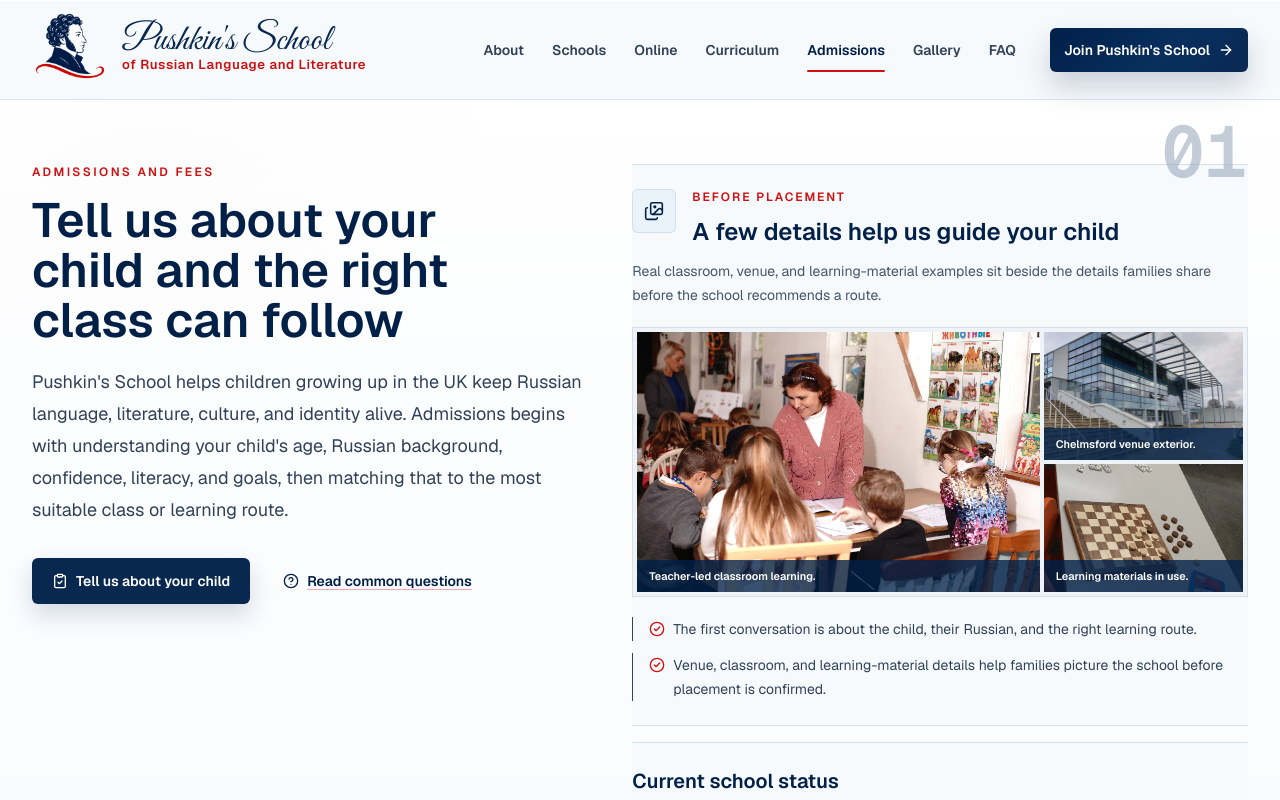
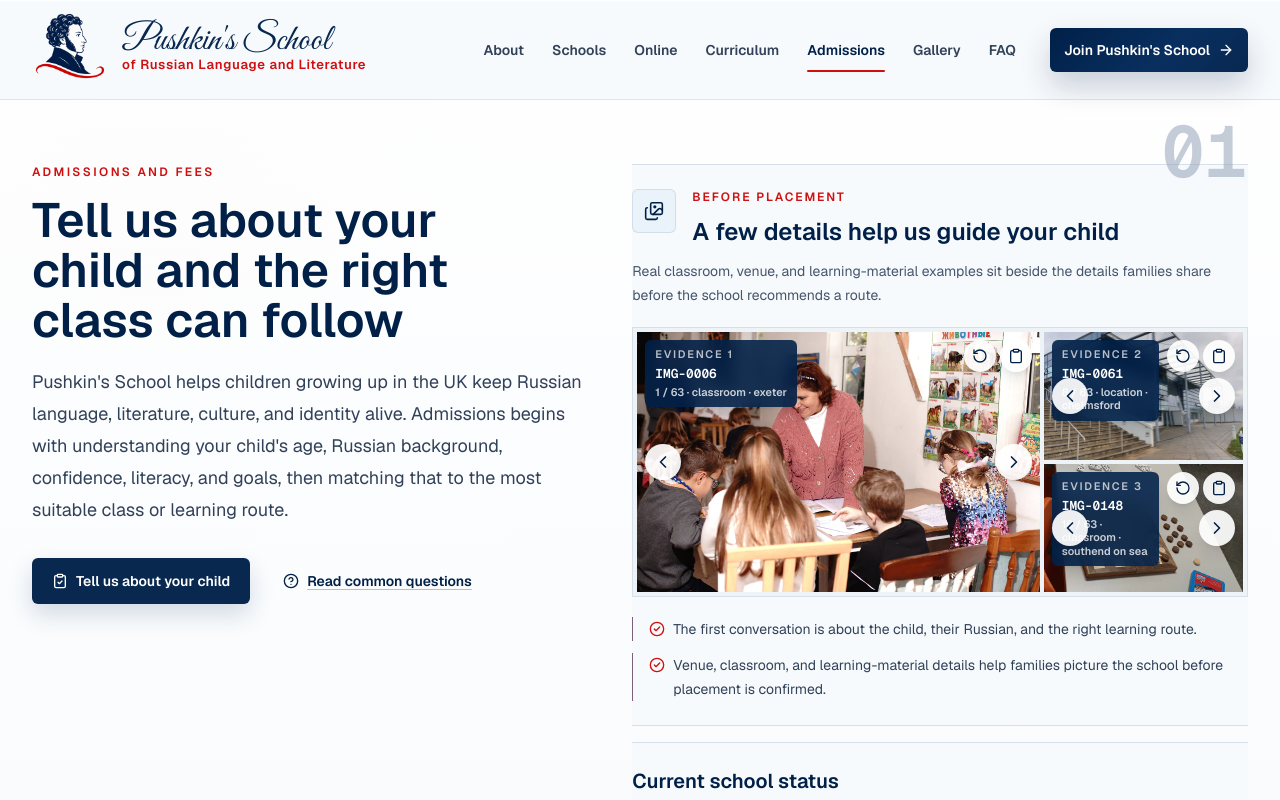
Before and after one commit to AntonV0/pushkins-russian-school, a Next.js app: page /admissions in a window 1280 px wide. Shown: the top 800 px of the page. Built offline with nearby package versions, Linux system fonts and the light colour scheme.

Commit message:
feat(dev): add image chooser to public media panels

```diff
--- /dev/null
+++ b/src/components/site/hero-image-dev-chooser.tsx
@@ -0,0 +1,156 @@
+"use client";
+
+import Image from "next/image";
+import { ChevronLeft, ChevronRight, Clipboard, RotateCcw } from "lucide-react";
+import { useEffect, useMemo, useState } from "react";
+import type { MediaAsset } from "@/features/gallery/data/media-assets";
+
+type HeroImageDevChooserProps = {
+  assets: MediaAsset[];
+  initialAssetId: string;
+  pageId: string;
+  slotId: string;
+  slotLabel: string;
+  sizes: string;
+  className?: string;
+  priority?: boolean;
+};
+
+function formatLabel(value?: string) {
+  return value ? value.replaceAll("-", " ") : "unlabelled";
+}
+
+export function HeroImageDevChooser({
+  assets,
+  initialAssetId,
+  pageId,
+  slotId,
+  slotLabel,
+  sizes,
+  className = "",
+  priority = false,
+}: HeroImageDevChooserProps) {
+  const storageKey = `pushkins-dev-image-${pageId}-${slotId}`;
+  const initialIndex = useMemo(() => {
+    const foundIndex = assets.findIndex((asset) => asset.id === initialAssetId);
+    return foundIndex >= 0 ? foundIndex : 0;
+  }, [assets, initialAssetId]);
+  const [index, setIndex] = useState(() => {
+    if (typeof window === "undefined") {
+      return initialIndex;
+    }
+
+    const storedAssetId = window.localStorage.getItem(storageKey);
+    const storedIndex = assets.findIndex(
+      (candidate) => candidate.id === storedAssetId,
+    );
+
+    return storedIndex >= 0 ? storedIndex : initialIndex;
+  });
+  const [copied, setCopied] = useState(false);
+  const asset = assets[index] ?? assets[0];
+
+  useEffect(() => {
+    if (asset) {
+      window.localStorage.setItem(storageKey, asset.id);
+    }
+  }, [asset, storageKey]);
+
+  if (!asset) {
+    return null;
+  }
+
+  const move = (step: number) => {
+    setCopied(false);
+    setIndex((currentIndex) => {
+      const nextIndex = (currentIndex + step + assets.length) % assets.length;
+      return nextIndex;
+    });
+  };
+
+  const reset = () => {
+    setCopied(false);
+    setIndex(initialIndex);
+  };
+
+  const copySelection = async () => {
+    const text = `${pageId} / ${slotLabel}: ${asset.id} | ${asset.approvedPublicPath}`;
+    await window.navigator.clipboard.writeText(text);
+    setCopied(true);
+  };
+
+  return (
+    <div className="group absolute inset-0 z-20">
+      <button
+        type="button"
+        onClick={() => move(1)}
+        className="absolute inset-0 z-0 cursor-pointer"
+        aria-label={`Show next image for ${slotLabel}`}
+      >
+        <Image
+          src={asset.approvedPublicPath}
+          alt={asset.altText}
+          fill
+          sizes={sizes}
+          className={className}
+          priority={priority}
+        />
+      </button>
+
+      <div className="absolute inset-x-2 top-2 z-20 flex items-start justify-between gap-2 text-white">
+        <div className="max-w-[70%] rounded-md bg-brand-blue-strong/88 px-2.5 py-2 text-[0.68rem] font-semibold leading-tight shadow-lg backdrop-blur">
+          <p className="uppercase tracking-[0.16em] text-white/70">
+            {slotLabel}
+          </p>
+          <p className="mt-1 font-mono text-[0.8rem] text-white">
+            {asset.id}
+          </p>
+          <p className="mt-1 truncate text-white/78">
+            {index + 1} / {assets.length} · {formatLabel(asset.category)} ·{" "}
+            {formatLabel(asset.branchSlug)}
+          </p>
+        </div>
+
+        <div className="flex gap-1">
+          <button
+            type="button"
+            onClick={reset}
+            className="inline-flex size-8 items-center justify-center rounded-full bg-white/92 text-brand-blue-strong shadow-lg transition hover:bg-white"
+            aria-label={`Reset ${slotLabel} image`}
+            title="Reset to current site image"
+          >
+            <RotateCcw aria-hidden="true" className="size-4" />
+          </button>
+          <button
+            type="button"
+            onClick={copySelection}
+            className="inline-flex size-8 items-center justify-center rounded-full bg-white/92 text-brand-blue-strong shadow-lg transition hover:bg-white"
+            aria-label={`Copy ${slotLabel} image identifier`}
+            title={copied ? "Copied" : "Copy image ID"}
+          >
+            <Clipboard aria-hidden="true" className="size-4" />
+          </button>
+        </div>
+      </div>
+
+      <div className="absolute inset-x-2 top-1/2 z-20 flex -translate-y-1/2 items-center justify-between">
+        <button
+          type="button"
+          onClick={() => move(-1)}
+          className="inline-flex size-9 items-center justify-center rounded-full bg-white/92 text-brand-blue-strong shadow-lg transition hover:bg-white"
+          aria-label={`Show previous image for ${slotLabel}`}
+        >
+          <ChevronLeft aria-hidden="true" className="size-5" />
+        </button>
+        <button
+          type="button"
+          onClick={() => move(1)}
+          className="inline-flex size-9 items-center justify-center rounded-full bg-white/92 text-brand-blue-strong shadow-lg transition hover:bg-white"
+          aria-label={`Show next image for ${slotLabel}`}
+        >
+          <ChevronRight aria-hidden="true" className="size-5" />
+        </button>
+      </div>
+    </div>
+  );
+}
--- a/src/components/site/school-evidence-panel.tsx
+++ b/src/components/site/school-evidence-panel.tsx
@@ -1,9 +1,14 @@
 import Image from "next/image";
 import { CheckCircle2, Images } from "lucide-react";
-import type { MediaAsset } from "@/features/gallery/data/media-assets";
+import {
+  getPublicImageDevChooserAssets,
+  type MediaAsset,
+} from "@/features/gallery/data/media-assets";
+import { HeroImageDevChooser } from "./hero-image-dev-chooser";
 import { SiteIconBadge } from "./site-icon-badge";
 
 type SchoolEvidencePanelProps = {
+  devPageId: string;
   eyebrow: string;
   title: string;
   summary: string;
@@ -12,6 +17,7 @@ type SchoolEvidencePanelProps = {
 };
 
 export function SchoolEvidencePanel({
+  devPageId,
   eyebrow,
   title,
   summary,
@@ -19,6 +25,8 @@ export function SchoolEvidencePanel({
   notes,
 }: SchoolEvidencePanelProps) {
   const visibleAssets = assets.slice(0, 3);
+  const devChooserEnabled = process.env.NODE_ENV === "development";
+  const devChooserAssets = getPublicImageDevChooserAssets(visibleAssets);
 
   return (
     <aside className="border-y border-border-soft bg-background py-5 sm:py-6">
@@ -44,6 +52,22 @@ export function SchoolEvidencePanel({
                 index === 0 ? "col-span-2 row-span-2" : ""
               }`}
             >
+              {devChooserEnabled ? (
+                <HeroImageDevChooser
+                  assets={devChooserAssets}
+                  initialAssetId={asset.id}
+                  pageId={devPageId}
+                  slotId={`evidence-${index + 1}`}
+                  slotLabel={`Evidence ${index + 1}`}
+                  sizes={
+                    index === 0
+                      ? "(min-width: 1024px) 32vw, 66vw"
+                      : "(min-width: 1024px) 14vw, 33vw"
+                  }
+                  className="object-cover"
+                  priority={index === 0}
+                />
+              ) : (
                 <Image
                   src={asset.approvedPublicPath}
                   alt={asset.altText}
@@ -56,6 +80,7 @@ export function SchoolEvidencePanel({
                   className="object-cover"
                   priority={index === 0}
                 />
+              )}
               <figcaption className="absolute inset-x-0 bottom-0 bg-brand-blue-strong/78 px-3 py-2 text-[0.68rem] font-semibold leading-4 text-white">
                 {asset.caption}
               </figcaption>
@@ -66,7 +91,7 @@ export function SchoolEvidencePanel({
 
       <ul className="mt-5 grid gap-3 text-sm leading-6 text-slate-700">
         {notes.map((note) => (
-          <li key={note} className="flex gap-2 border-l border-brand-gold pl-4">
+          <li key={note} className="flex gap-2 border-l border-brand-accent pl-4">
             <CheckCircle2 aria-hidden="true" className="mt-1 size-4 shrink-0 text-brand-red" />
             <span>{note}</span>
           </li>
```
Lines whose indentation alone changed are shown as unchanged.
